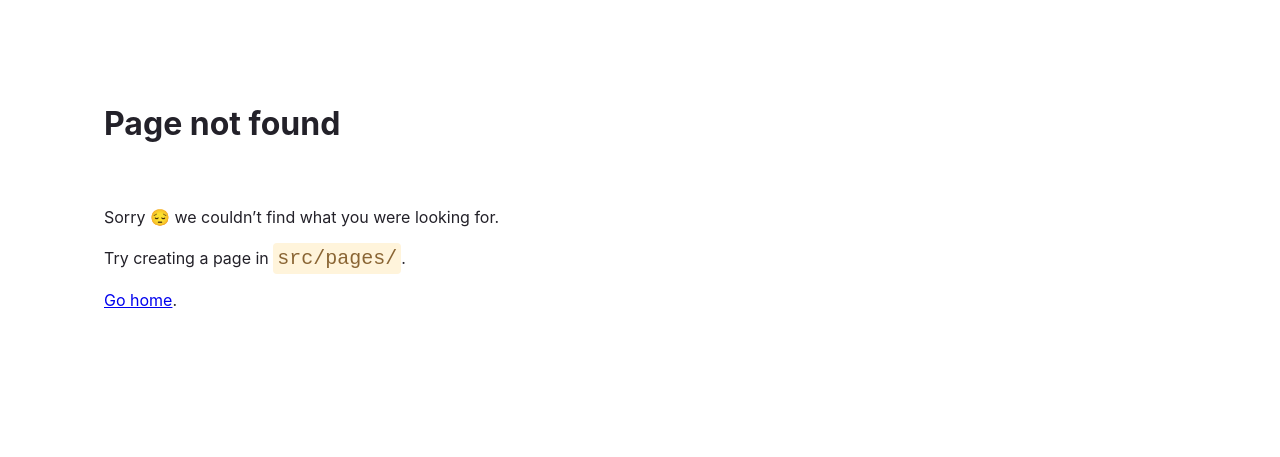
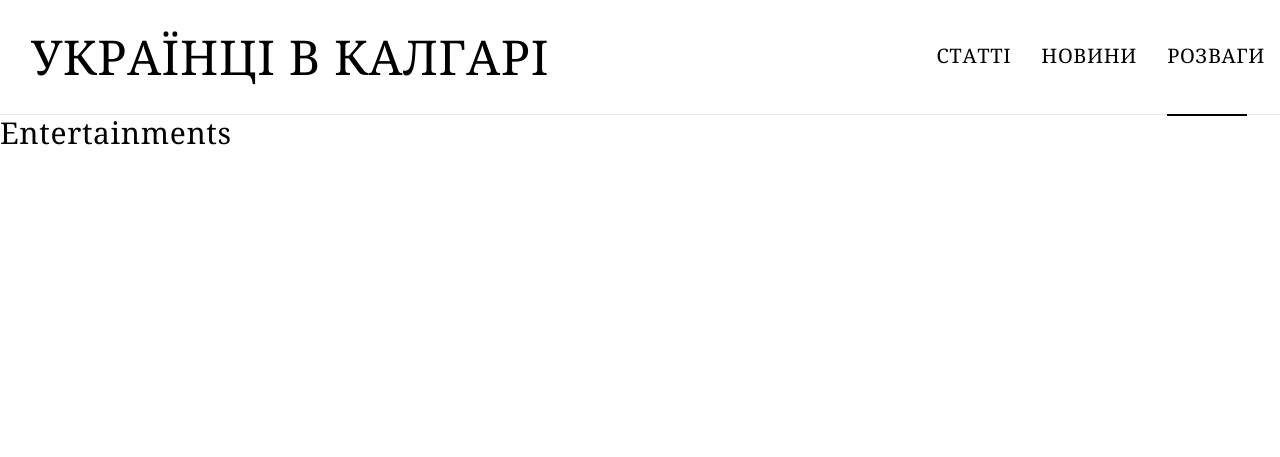
Before and after one commit to YuliiaChernova/ukrainians_in_calgary, a Gatsby site: page /entertainments in a window 1280 px wide. Before the commit this address had no page. Built offline with nearby package versions, Linux system fonts and the light colour scheme; Gatsby itself is replaced by a stand-in of ours.

Commit message:
feature/layout

```diff
--- a/gatsby-config.js
+++ b/gatsby-config.js
@@ -1,19 +1,34 @@
 module.exports = {
   siteMetadata: {
     title: `ukrainians_in_calgary`,
-    siteUrl: `https://www.yourdomain.tld`
+    description: `Website with useful information for ukrainian newcomers in Calgary.`,
+    author: `@YuliiaChernova`,
+    siteUrl: `https://gatsbystarterdefaultsource.gatsbyjs.io/`,
   },
-  plugins: [{
-    resolve: 'gatsby-source-wordpress',
-    options: {
-      "url": "http://ukrainiansincalgary.local/graphql"
+  plugins: [
+    `gatsby-plugin-image`,
+    {
+      resolve: `gatsby-source-filesystem`,
+      options: {
+        name: `images`,
+        path: `${__dirname}/src/images`,
+      },
+    },
+    `gatsby-transformer-sharp`,
+    `gatsby-plugin-sharp`,
+    {
+      resolve: `gatsby-source-wordpress`,
+      options: {
+        url: `http://ukrainiansincalgary.local/graphql`
+      }
+    },
+    `gatsby-plugin-styled-components`,
+    {
+      resolve: `gatsby-plugin-google-fonts`,
+      options: {
+        fonts: [`Noto Serif\:400`, `Noto Serif\:700`],
+        display: `swap`
+      }
     }
-  }, "gatsby-plugin-styled-components", "gatsby-plugin-image", "gatsby-plugin-sharp", "gatsby-transformer-sharp", {
-    resolve: 'gatsby-source-filesystem',
-    options: {
-      "name": "images",
-      "path": "./src/images/"
-    },
-    __key: "images"
-  }]
-};
+  ],
+}
--- /dev/null
+++ b/src/components/Header/Header.js
@@ -0,0 +1,24 @@
+import * as React from 'react';
+import NavLinks from '../NavLinks/NavLinks';
+import {
+  StyledHeader,
+  NavPanel
+} from './style';
+import { MainContainer } from '../styles/global-styles';
+
+const Header = () => (
+  <StyledHeader>
+    <MainContainer>
+      <NavPanel>
+        <div className="header">
+          Українці в Калгарі
+        </div>
+        <div className="nav-container">
+          <NavLinks />
+        </div>
+      </NavPanel>
+    </MainContainer>
+  </StyledHeader>
+);
+
+export default Header;
--- /dev/null
+++ b/src/components/Header/index.js
@@ -0,0 +1 @@
+export { default } from './Header';
--- /dev/null
+++ b/src/components/Header/style.js
@@ -0,0 +1,65 @@
+import styled from 'styled-components';
+
+export const StyledHeader = styled.header`
+  position: sticky;
+  top: 0;
+  left: 0;
+  z-index: 1000;
+  background-color: ${({ theme }) => theme.colors.background};
+`;
+
+export const NavPanel = styled.div`
+  display: flex;
+  justify-content: space-between;
+  border-bottom: 1px solid ${({ theme }) => theme.colors.borderLight};
+
+  .header {
+    font-size: ${({ theme }) => theme.textSizes.siteHeader.desktop.fontSize};
+    line-height: ${({ theme }) => theme.textSizes.siteHeader.desktop.lineHeight};
+    text-transform: uppercase;
+    padding: 27px 0 27px 31px;
+  }
+
+  .nav-container {
+    ul {
+      display: flex;
+      flex-wrap: wrap;
+      width: 100%;
+      list-style: none;
+      margin: 0;
+      padding: 0;
+      line-height: normal;
+    }
+
+    li {
+      display: block;
+      list-style: none;
+      padding: 0;
+      line-height: normal;
+    }
+
+    a {
+      transition: .4s;
+      font-size: ${({ theme }) => theme.textSizes.navLink.desktop.fontSize};
+      line-height: ${({ theme }) => theme.textSizes.navLink.desktop.lineHeight};
+      color: ${({ theme }) => theme.colors.primaryText};
+      text-decoration: none;
+      text-transform: uppercase;
+      padding: 39px 0 39px 0;
+      margin: 0 15px 0 15px;
+      display: block;
+    }
+
+    a:hover, a.active {
+      &::before {
+        content: '';
+        z-index: 1;
+        position: absolute;
+        bottom: -1px;
+        height: 2px;
+        width: 80px;
+        background-color: ${({ theme }) => theme.colors.primaryText};
+      }
+    }
+  }
+`;
--- /dev/null
+++ b/src/components/Layout/Layout.js
@@ -0,0 +1,16 @@
+import * as React from 'react';
+import 'normalize.css';
+import { ThemeProvider } from 'styled-components';
+import theme from '../styles/theme';
+import GlobalStyle from '../styles/global-styles';
+import Header from '../Header';
+
+const Layout = ({ children }) => (
+  <ThemeProvider theme={theme}>
+    <Header />
+    <main>{ children }</main>
+    <GlobalStyle />
+  </ThemeProvider>
+);
+
+export default Layout;
--- /dev/null
+++ b/src/components/Layout/index.js
@@ -0,0 +1 @@
+export { default } from './Layout';
--- /dev/null
+++ b/src/components/NavLinks/NavLinks.js
@@ -0,0 +1,26 @@
+import React from 'react';
+import { Link } from 'gatsby';
+
+const links = [
+  { title: 'Статті', to: '/' },
+  { partiallyActive: true, title: 'Новини', to: '/news' },
+  { partiallyActive: true, title: 'Розваги', to: '/entertainments' },
+];
+
+const NavLinks = () => (
+  <ul>
+    {
+      links.map(link => (
+        <li key={link.to}>
+          <Link
+            partiallyActive={link.partiallyActive}
+            activeClassName='active'
+            to={link.to}
+          >{link.title}</Link>
+        </li>
+      ))
+    }
+  </ul>
+);
+
+export default NavLinks;
--- /dev/null
+++ b/src/components/NavLinks/index.js
@@ -0,0 +1 @@
+export { default } from './NavLinks';
--- /dev/null
+++ b/src/components/styles/global-styles.js
@@ -0,0 +1,23 @@
+import styled, { createGlobalStyle } from 'styled-components';
+
+export default createGlobalStyle`
+  body {
+    overflow-x: hidden;
+    font-family: Noto Serif, Sans-serif;
+    font-size: 30px;
+    font-weight: 400;
+    line-height: 36px;
+    letter-spacing: .62px;
+    margin: 0;
+    box-sizing: border-box;
+    color: ${({ theme }) => theme.colors.text};
+    scroll-behavior: smooth;
+    -webkit-font-smoothing: antialiased;
+  }
+`;
+
+export const MainContainer = styled.div`
+  width: 100%;
+  max-width: ${({ theme }) => theme.contentMaxWidth};
+  margin: 0 auto;
+`;
--- /dev/null
+++ b/src/components/styles/theme.js
@@ -0,0 +1,75 @@
+const theme = {
+  colors: {
+    primaryText: '#000000',
+    secondaryText: '#FFFFFF',
+    borderDark: '#000000',
+    borderMedium: '#E5E5E5',
+    borderLight: '#EAEAEA',
+    icon: '#000000',
+    background: '#FFFFFF'
+  },
+  textSizes: {
+    navLink: {
+      desktop: {
+        fontSize: '20px',
+        lineHeight: '34px'
+      },
+    },
+    siteHeader: {
+      desktop: {
+        fontSize: '48px',
+        lineHeight: '60px'
+      },
+    },
+    mainArticleHeader: {
+      desktop: {
+        fontSize: '54px',
+        lineHeight: '54px'
+      },
+    },
+    mainArticleDescription: {
+      desktop: {
+        fontSize: '20px',
+        lineHeight: '34px'
+      },
+    },
+    articleDescription: {
+      desktop: {
+        fontSize: '22px',
+        lineHeight: '26.4px',
+      }
+    },
+    articlePrimaryText: {
+      desktop: {
+        fontSize: '20px',
+        lineHeight: '34px'
+      }
+    },
+    imageCaption: {
+      desktop: {
+        fontSize: '16px',
+        lineHeight: '22.4px',
+      }
+    },
+    articleSecondaryText: {
+      desktop: {
+        fontSize: '16px',
+        lineHeight: '25.6px',
+      }
+    },
+    footerText: {
+      desktop: {
+        fontSize: '16px',
+        lineHeight: '22.4px',
+      }
+    }
+  },
+  contentMaxWidth: '1440px',
+  mediaQueries: {
+    tablets: 'only screen and (max-width: 1024px)',
+    phones: 'only screen and (max-width: 768px)',
+    desktops: 'only screen and (max-width: 1440px)'
+  },
+};
+
+export default theme;
--- a/src/pages/404.js
+++ /dev/null
@@ -1,54 +0,0 @@
-import * as React from "react"
-import { Link } from "gatsby"
-
-// styles
-const pageStyles = {
-  color: "#232129",
-  padding: "96px",
-  fontFamily: "-apple-system, Roboto, sans-serif, serif",
-}
-const headingStyles = {
-  marginTop: 0,
-  marginBottom: 64,
-  maxWidth: 320,
-}
-
-const paragraphStyles = {
-  marginBottom: 48,
-}
-const codeStyles = {
-  color: "#8A6534",
-  padding: 4,
-  backgroundColor: "#FFF4DB",
-  fontSize: "1.25rem",
-  borderRadius: 4,
-}
-
-// markup
-const NotFoundPage = () => {
-  return (
-    <main style={pageStyles}>
-      <title>Not found</title>
-      <h1 style={headingStyles}>Page not found</h1>
-      <p style={paragraphStyles}>
-        Sorry{" "}
-        <span role="img" aria-label="Pensive emoji">
-          😔
-        </span>{" "}
-        we couldn’t find what you were looking for.
-        <br />
-        {process.env.NODE_ENV === "development" ? (
-          <>
-            <br />
-            Try creating a page in <code style={codeStyles}>src/pages/</code>.
-            <br />
-          </>
-        ) : null}
-        <br />
-        <Link to="/">Go home</Link>.
-      </p>
-    </main>
-  )
-}
-
-export default NotFoundPage
--- /dev/null
+++ b/src/pages/entertainments.js
@@ -0,0 +1,12 @@
+import * as React from 'react';
+import Layout from '../components/Layout/';
+
+const EntertainmentsPage = () => {
+  return (
+    <Layout>
+      Entertainments
+    </Layout>
+  )
+};
+
+export default EntertainmentsPage;
```
Also changed, not shown: src/pages/index.js (+8 -179 lines), src/pages/news.js (added, +12 -0 lines).
